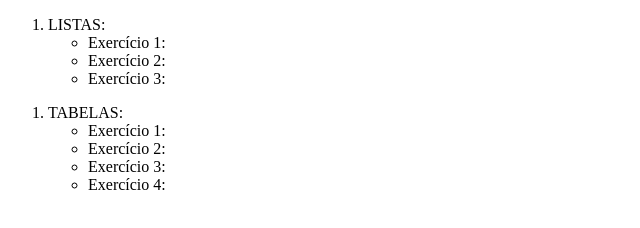
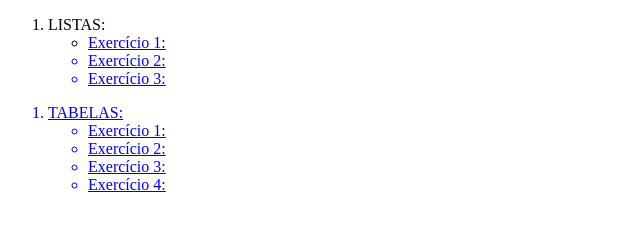
Before and after one commit to ifspmay/aula-html, a plain HTML site: page aula05mai/linkdosexercícios.html in a window 1280 px wide. Shown: the whole page, without its empty margins (0-640 px from the left). Drawn offline with Linux system fonts and the light colour scheme.

Commit message:
Atualizar o linkdosexercícios.html

```diff
--- a/aula05mai/linkdosexercícios.html
+++ b/aula05mai/linkdosexercícios.html
@@ -9,7 +9,7 @@
     <ol>
         <li>LISTAS:</li>
          <ul>
-            <li>Exercício 1: </li>
+            <li> <a href= exerciciolista1.html> Exercício 1: </li>
             <li>Exercício 2: </li>
             <li>Exercício 3: </li>
          </ul>
@@ -20,7 +20,7 @@
             <li>Exercício 1: </li>
             <li>Exercício 2: </li>
             <li>Exercício 3: </li>
-            <li>Exercício 4:
+            <li>Exercício 4: </li>
          </ul>
     </ol>
 
```
